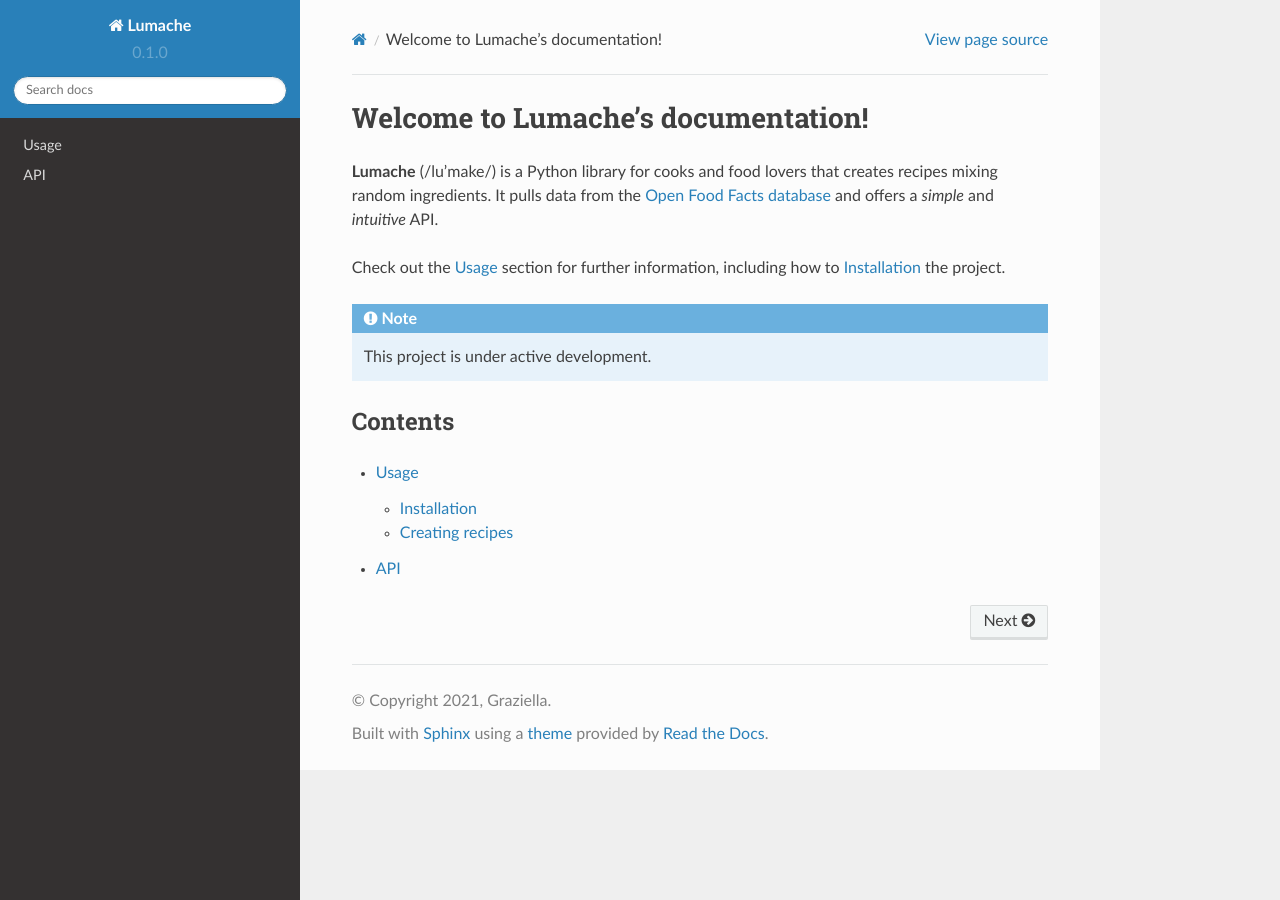
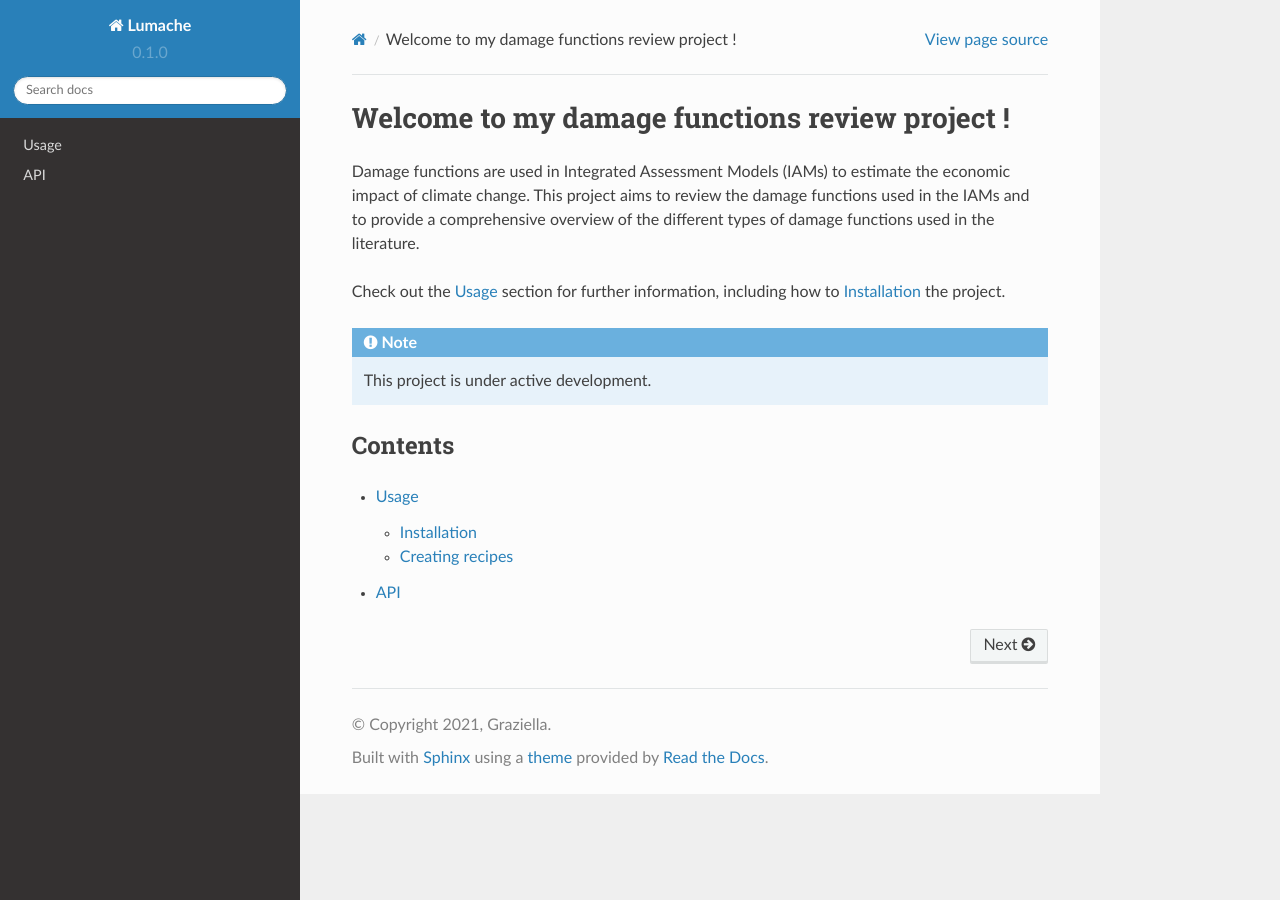
Before and after one commit to ggenelot/damage-functions-modeling, a Sphinx documentation site: the page built from docs/source/index.rst, in a window 1280 px wide. Built offline with Sphinx 7.4.7 and the Read the Docs theme 2.0.0, drawn with Linux system fonts in a browser that asks for light colours.

Commit message:
changed index file

```diff
--- a/docs/source/index.rst
+++ b/docs/source/index.rst
@@ -1,10 +1,7 @@
-Welcome to Lumache's documentation!
+Welcome to my damage functions review project !
 ===================================
 
-**Lumache** (/lu'make/) is a Python library for cooks and food lovers
-that creates recipes mixing random ingredients.
-It pulls data from the `Open Food Facts database <https://world.openfoodfacts.org/>`_
-and offers a *simple* and *intuitive* API.
+Damage functions are used in Integrated Assessment Models (IAMs) to estimate the economic impact of climate change. This project aims to review the damage functions used in the IAMs and to provide a comprehensive overview of the different types of damage functions used in the literature.
 
 Check out the :doc:`usage` section for further information, including
 how to :ref:`installation` the project.
```
